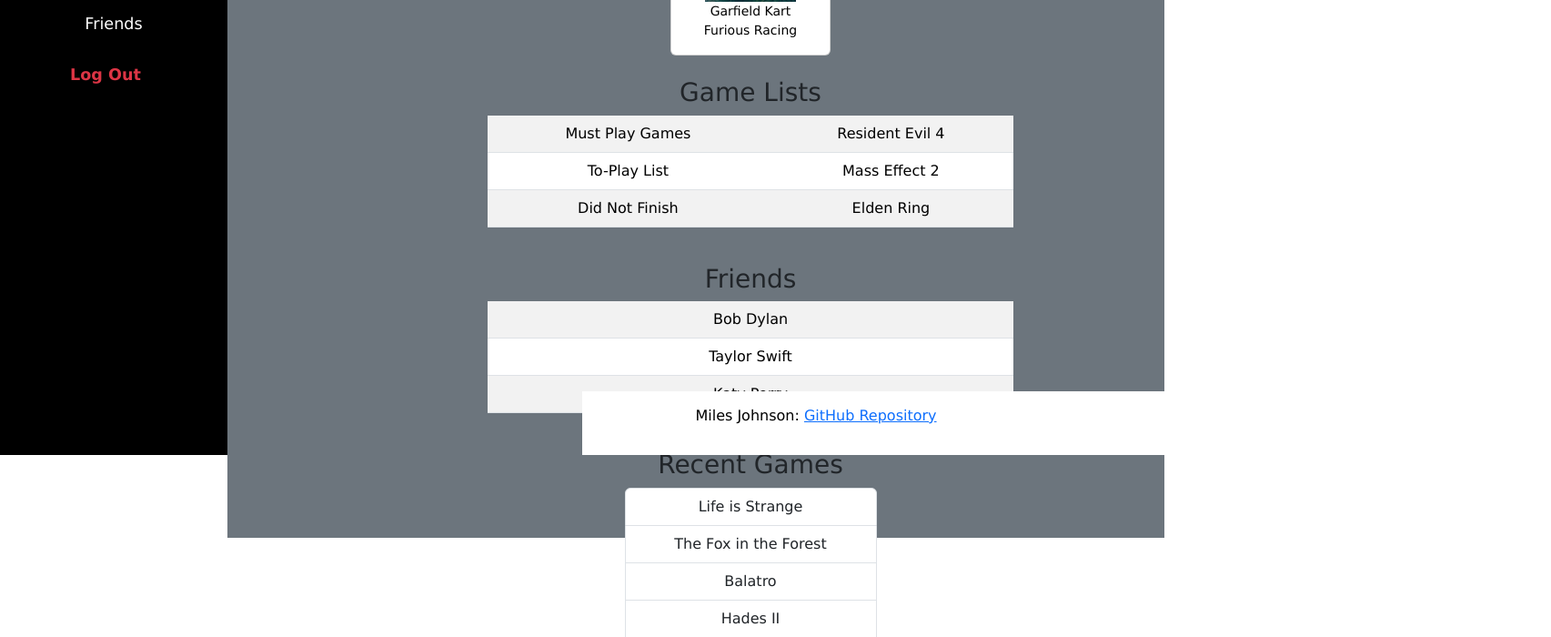
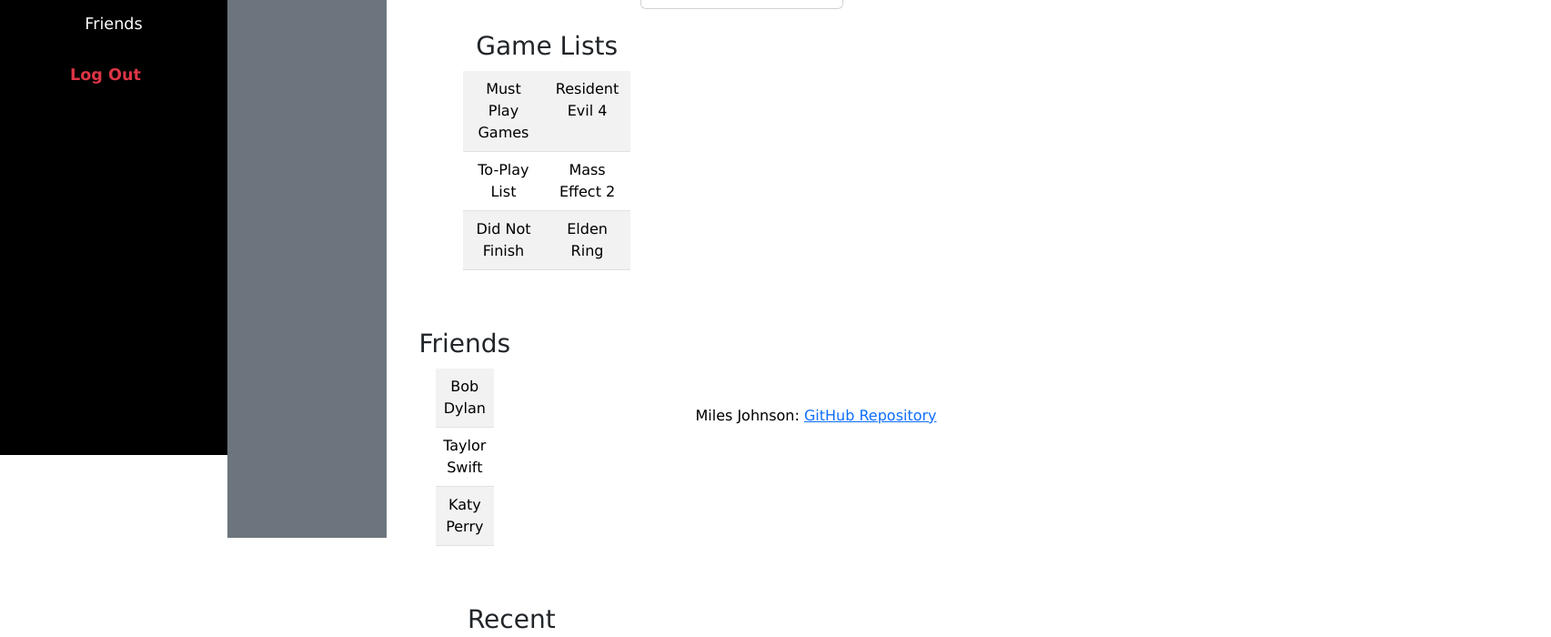
Before and after one commit to kilom3ters/cs260startup, a React (Vite) app: page /user in a window 1280 px wide. Shown: the part 300-1000 px from the top of the page at 91% size, 1705 px wide, since content can reach past the window. Built offline with nearby package versions, Linux system fonts and the light colour scheme.

Commit message:
worked on css for user page

```diff
--- a/src/app.css
+++ b/src/app.css
@@ -69,6 +69,7 @@ footer {
     padding: 15px 20px;
     align-items: right;
     text-align: right;
+    justify-content: right;
     width: 50vw;
     margin-left: 50vw;
     position: fixed;
--- a/src/user/user-styles.css
+++ b/src/user/user-styles.css
@@ -2,6 +2,12 @@ body {
     font-family: "Verdana", sans-serif;
     margin: 0;
     padding: 0;
+    background-color: white;
+}
+
+main{
+    padding-top: 450px;
+    align-items: center !important;
 }
 
 .sidebar {
@@ -36,14 +42,15 @@ body {
 }
 
 .main-content {
-    margin-left: 250px;
-    width: calc(100vw - 250px);
+    margin-left: 350px;
+    width: calc(100vw);
     min-height: 100vh;
     display: flex;
     flex-direction: column;
     align-items: flex-start;
     justify-content: start;
     padding: 20px;
+    background-color: white;
 }
 
 .container-fluid {
@@ -78,6 +85,44 @@ body {
 .row {
     margin-left: 0;
     margin-right: 0;
+}
+
+.table {
+    width: 100%;
+    margin-left: auto;
+    margin-right: auto;
+    text-align: center;
+}
+
+
+h3 {
+    text-align: center;
+    margin-bottom: 10px;
+}
+
+.col-md-10, .col-lg-8 {
+    display: flex;
+    flex-direction: column;
+    align-items: center;
+}
+
+.table-responsive {
+    display: flex;
+    justify-content: center;
+    width: 100%;
+}
+
+.list-group {
+    display: flex;
+    flex-direction: column;
+    align-items: center;
+    width: 100%;
+}
+
+.list-group-item {
+    width: 100%;
+    max-width: 500px;
+    text-align: center;
 }
 
 .logout-button {
--- a/src/user/user.jsx
+++ b/src/user/user.jsx
@@ -28,15 +28,8 @@ export function User() {
             </ul>
           </div>
 
-          <div className="col-md-9 col-lg-10 p-4">
-            <div className="row">
-              <div className="col-md-6 mx-auto">
-                <form className="input-group">
-                  <input type="text" className="form-control" placeholder="Find games..." />
-                  <button className="btn btn-dark" type="submit">Search</button>
-                </form>
-              </div>
-            </div>
+
+            <div className="main-content">
 
             <div className="row my-4">
               <div className="col-12 text-center">
@@ -68,10 +61,11 @@ export function User() {
               </div>
             </div>
 
-            <div className="row my-4">
-              <div className="col-12">
+            <div className="row my-4 justify-content-center">
+  <div className="col-md-10 col-lg-8 mx-auto text-center">
     <h3>Game Lists</h3>
-                <table className="table table-black table-striped">
+    <div className="table-responsive">
+      <table className="table table-black table-striped text-center mx-auto">
         <tbody>
           <tr><td>Must Play Games</td><td>Resident Evil 4</td></tr>
           <tr><td>To-Play List</td><td>Mass Effect 2</td></tr>
@@ -80,11 +74,13 @@ export function User() {
       </table>
     </div>
   </div>
+</div>
 
-            <div className="row my-4">
-              <div className="col-12">
+<div className="row my-4 justify-content-center">
+  <div className="col-md-10 col-lg-8 mx-auto text-center">
     <h3>Friends</h3>
-                <table className="table table-striped">
+    <div className="table-responsive">
+      <table className="table table-striped text-center mx-auto">
         <tbody>
           <tr><td>Bob Dylan</td></tr>
           <tr><td>Taylor Swift</td></tr>
@@ -93,6 +89,8 @@ export function User() {
       </table>
     </div>
   </div>
+</div>
+
 
             <div className="row my-4">
               <div className="col-md-6 mx-auto">
```
Lines whose indentation alone changed are shown as unchanged.
